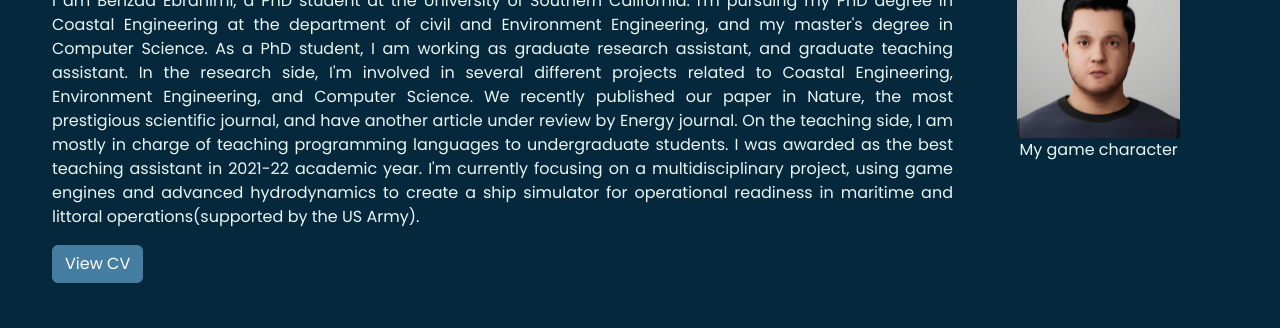
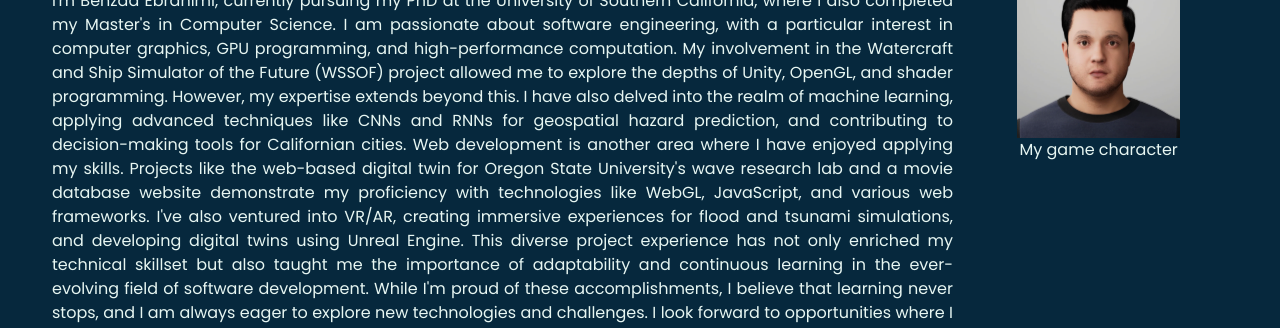
Before and after one commit to Behzadebr/behzadebr.github.io, a plain HTML site: page index.html in a window 1280 px wide. Shown: the part 169-497 px from the top of the page. Drawn offline with nearby package versions, Linux system fonts and the light colour scheme.

Commit message:
Update index.html

```diff
--- a/index.html
+++ b/index.html
@@ -110,25 +110,14 @@
         <div class="col-lg-9">
           <h2>About me...</h2>
           <p id="aboutme">
-            I am Behzad Ebrahimi, a PhD student at the University of Southern
-            California. I'm pursuing my PhD degree in Coastal Engineering at the
-            department of civil and Environment Engineering, and my master's
-            degree in Computer Science. As a PhD student, I am working as
-            graduate research assistant, and graduate teaching assistant. In the
-            research side, I'm involved in several different projects related to
-            Coastal Engineering, Environment Engineering, and Computer Science.
-            We recently published our paper in Nature, the most prestigious
-            scientific journal, and have another article under review by Energy
-            journal. On the teaching side, I am mostly in charge of teaching
-            programming languages to undergraduate students. I was awarded as
-            the best teaching assistant in 2021-22 academic year. I'm currently
-            focusing on a multidisciplinary project, using game engines and
-            advanced hydrodynamics to create a ship simulator for operational
-            readiness in maritime and littoral operations(supported by the US
-            Army).
+            I'm Behzad Ebrahimi, currently pursuing my PhD at the University of Southern California, where I also completed my Master's in Computer Science. I am passionate about software engineering, with a particular interest in computer graphics, GPU programming, and high-performance computation.
+My involvement in the Watercraft and Ship Simulator of the Future (WSSOF) project allowed me to explore the depths of Unity, OpenGL, and shader programming. However, my expertise extends beyond this. I have also delved into the realm of machine learning, applying advanced techniques like CNNs and RNNs for geospatial hazard prediction, and contributing to decision-making tools for Californian cities.
+Web development is another area where I have enjoyed applying my skills. Projects like the web-based digital twin for Oregon State University's wave research lab and a movie database website demonstrate my proficiency with technologies like WebGL, JavaScript, and various web frameworks.
+I've also ventured into VR/AR, creating immersive experiences for flood and tsunami simulations, and developing digital twins using Unreal Engine. This diverse project experience has not only enriched my technical skillset but also taught me the importance of adaptability and continuous learning in the ever-evolving field of software development.
+While I'm proud of these accomplishments, I believe that learning never stops, and I am always eager to explore new technologies and challenges. I look forward to opportunities where I can contribute to innovative projects, applying a blend of my skills in computer science to create impactful solutions.
           </p>
           <a
-            href="https://drive.google.com/file/d/1h_9WYFFA2qgC6WVqmrXvletZ5HME6qKx/view?usp=share_link"
+            href="https://drive.google.com/file/d/1h_9WYFFA2qgC6WVqmrXvletZ5HME6qKx/view?usp=sharing"
             ><button class="btn btn-primary">View CV</button></a
           >
         </div>
```
